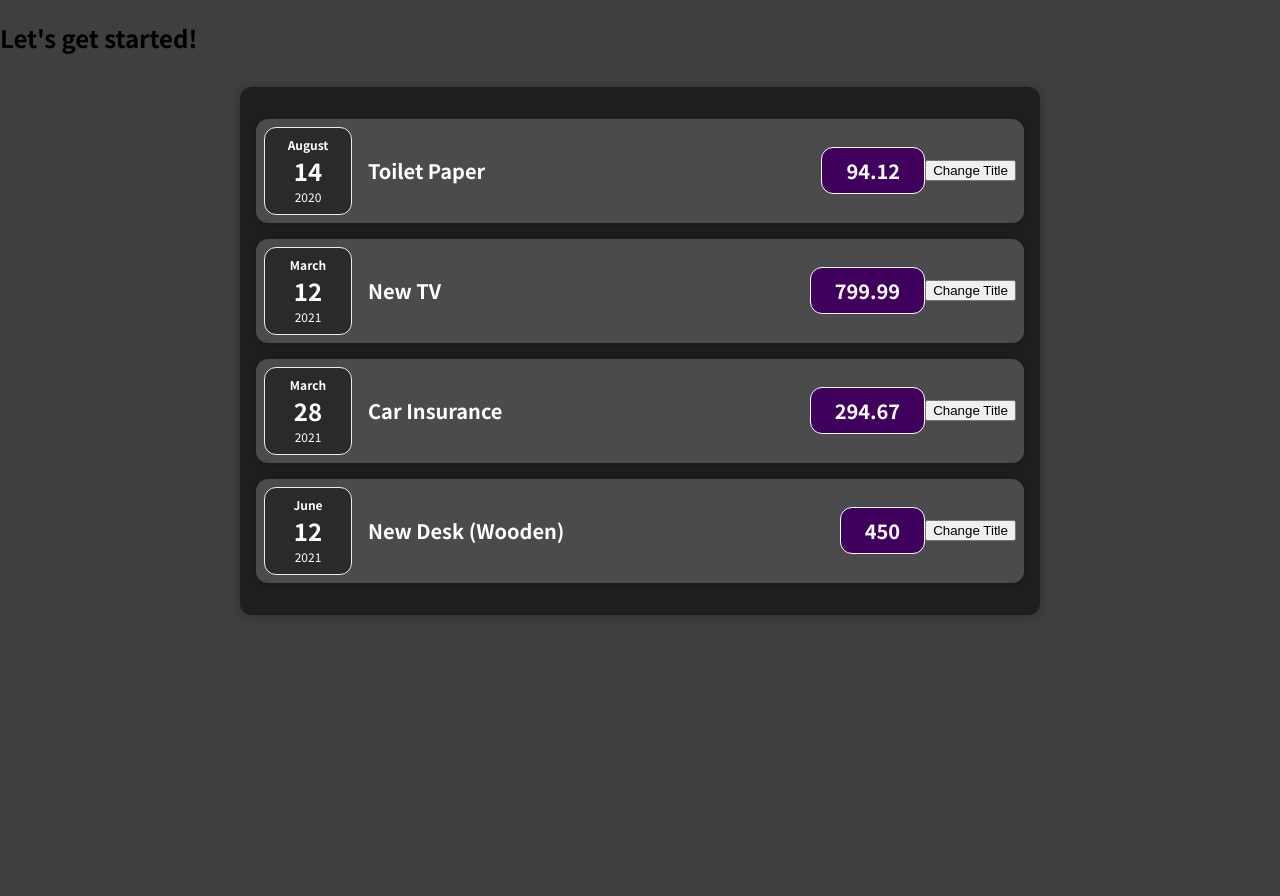
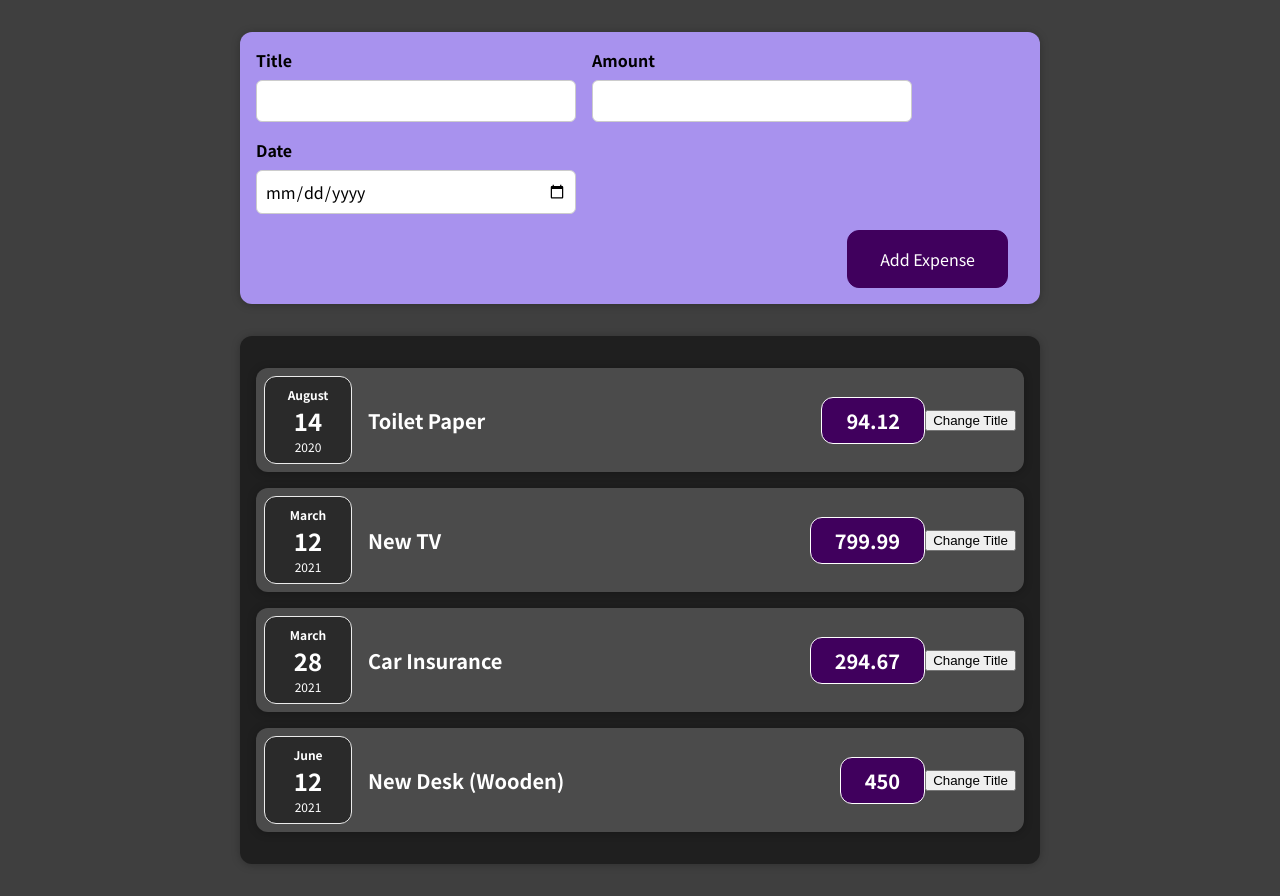
Before and after one commit to gralka/how-i-learned-react, a React (Create React App) app: page / in a window 1280 px wide. Before the commit the page ends 800 px from the top, so only its background shows below. Built offline with nearby package versions, Linux system fonts and the light colour scheme.

Commit message:
Add state to ExpenseForm
Ensure that all JSX files have the .jsx extension.

```diff
--- a/src/App.js
+++ b/src/App.jsx
@@ -1,4 +1,5 @@
 import ExpenseList from './components/Expenses/ExpenseList';
+import NewExpense from './components/NewExpense/NewExpense';
 
 const App = () => {
   const expenses = [
@@ -30,7 +31,7 @@ const App = () => {
 
   return (
     <div>
-      <h2>Let's get started!</h2>
+      <NewExpense />
       <ExpenseList expenses={expenses} />
     </div>
   );
--- /dev/null
+++ b/src/components/NewExpense/ExpenseForm.css
@@ -0,0 +1,26 @@
+.new-expense__controls {
+  display: flex;
+  flex-wrap: wrap;
+  gap: 1rem;
+  margin-bottom: 1rem;
+  text-align: left;
+}
+
+.new-expense__control label {
+  font-weight: bold;
+  margin-bottom: 0.5rem;
+  display: block;
+}
+
+.new-expense__control input {
+  font: inherit;
+  padding: 0.5rem;
+  border-radius: 6px;
+  border: 1px solid #ccc;
+  width: 20rem;
+  max-width: 100%;
+}
+
+.new-expense__actions {
+  text-align: right;
+}
--- /dev/null
+++ b/src/components/NewExpense/ExpenseForm.jsx
@@ -0,0 +1,61 @@
+import { useState } from 'react';
+
+import './ExpenseForm.css';
+
+const ExpenseForm = () => {
+  const [ enteredTitle, setEnteredTitle ] = useState('');
+  const [ enteredAmount, setEnteredAmount ] = useState('');
+  const [ enteredDate, setEnteredDate ] = useState('');
+
+  const titleChangeHandler = (event) => {
+    setEnteredTitle(event.target.value);
+  };
+
+  const amountChnageHandler = (event) => {
+    setEnteredAmount(event.target.value);
+  };
+
+  const dateChangeHandler = (event) => {
+    setEnteredDate(event.target.value);
+  };
+
+  return (
+    <form>
+      <div className="new-expense__controls">
+        <div className="new-expense__control">
+          <label htmlFor="title">Title</label>
+          <input
+            id="title"
+            type="text"
+            value={enteredTitle}
+            onChange={titleChangeHandler} />
+        </div>
+        <div className="new-expense__control">
+          <label htmlFor="amount">Amount</label>
+          <input
+            id="amount"
+            type="number"
+            min="0.01"
+            step="0.01"
+            value={enteredAmount}
+            onChange={amountChnageHandler} />
+        </div>
+        <div className="new-expense__control">
+          <label htmlFor="date">Date</label>
+          <input
+            id="date"
+            type="date"
+            mindate="2019-01-01"
+            maxdate="2025-12-31"
+            value={enteredDate}
+            onChange={dateChangeHandler} />
+        </div>
+      </div>
+      <div className="new-expense__actions">
+        <button type="submit">Add Expense</button>
+      </div>
+    </form>
+  );
+};
+
+export default ExpenseForm;
--- /dev/null
+++ b/src/components/NewExpense/NewExpense.css
@@ -0,0 +1,38 @@
+.new-expense {
+  background-color: #a892ee;
+  padding: 1rem;
+  margin: 2rem auto;
+  width: 50rem;
+  max-width: 95%;
+  border-radius: 12px;
+  text-align: center;
+  box-shadow: 0 1px 8px rgba(0, 0, 0, 0.25);
+}
+
+.new-expense button {
+  font: inherit;
+  cursor: pointer;
+  padding: 1rem 2rem;
+  border: 1px solid #40005d;
+  background-color: #40005d;
+  color: white;
+  border-radius: 12px;
+  margin-right: 1rem;
+}
+
+.new-expense button:hover,
+.new-expense button:active {
+  background-color: #510674;
+  border-color: #510674;
+}
+
+.new-expense button.alternative {
+  color: #220131;
+  border-color: transparent;
+  background-color: transparent;
+}
+
+.new-expense button.alternative:hover,
+.new-expense button.alternative:active {
+  background-color: #ddb3f8;
+}
--- /dev/null
+++ b/src/components/NewExpense/NewExpense.jsx
@@ -0,0 +1,12 @@
+import ExpenseForm from "./ExpenseForm";
+import "./NewExpense.css";
+
+const NewExpense = () => {
+  return (
+    <div className="new-expense">
+      <ExpenseForm />
+    </div>
+  );
+};
+
+export default NewExpense;
```
Also changed, not shown: src/components/Expenses/ExpenseDate.jsx (renamed from src/components/Expenses/ExpenseDate.js), src/components/Expenses/ExpenseItem.jsx (renamed from src/components/Expenses/ExpenseItem.js), src/components/Expenses/ExpenseList.jsx (renamed from src/components/Expenses/ExpenseList.js).
